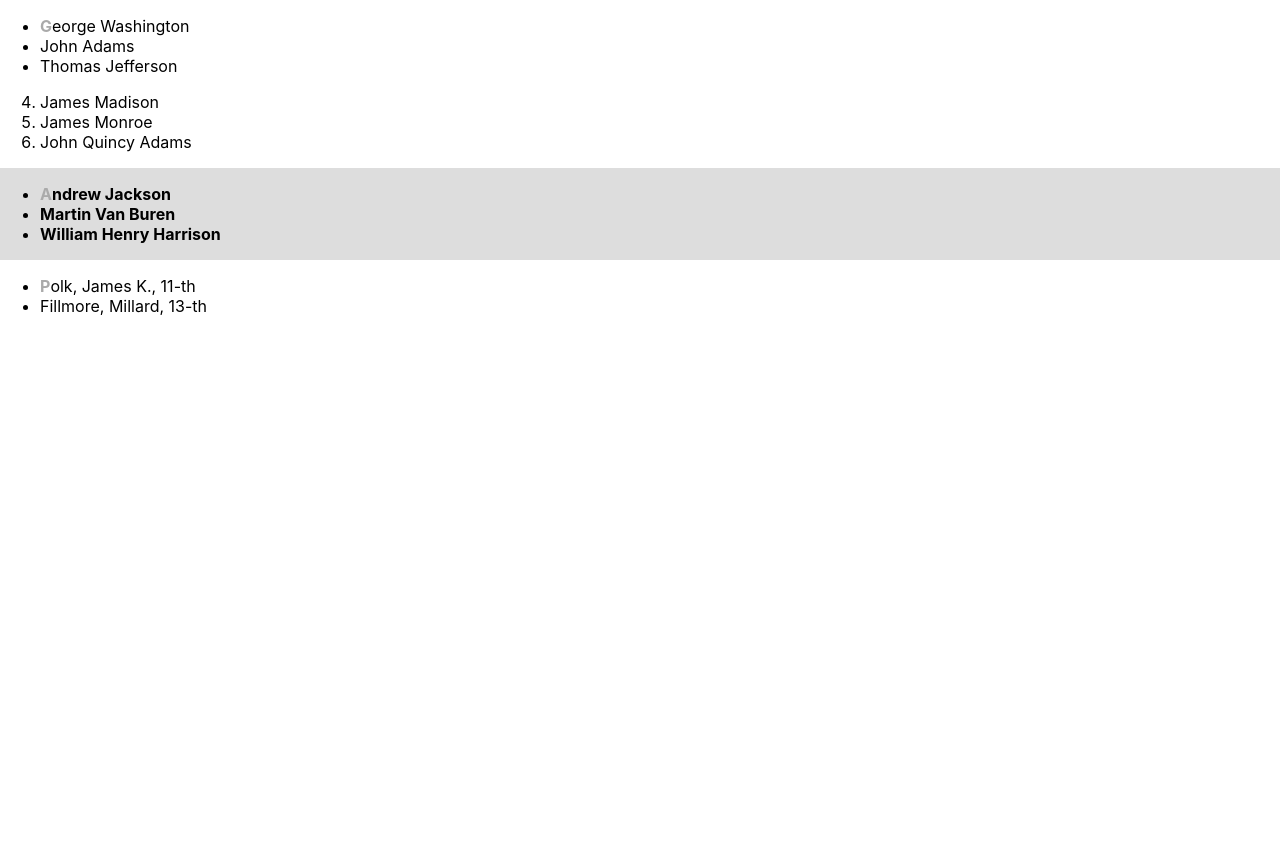
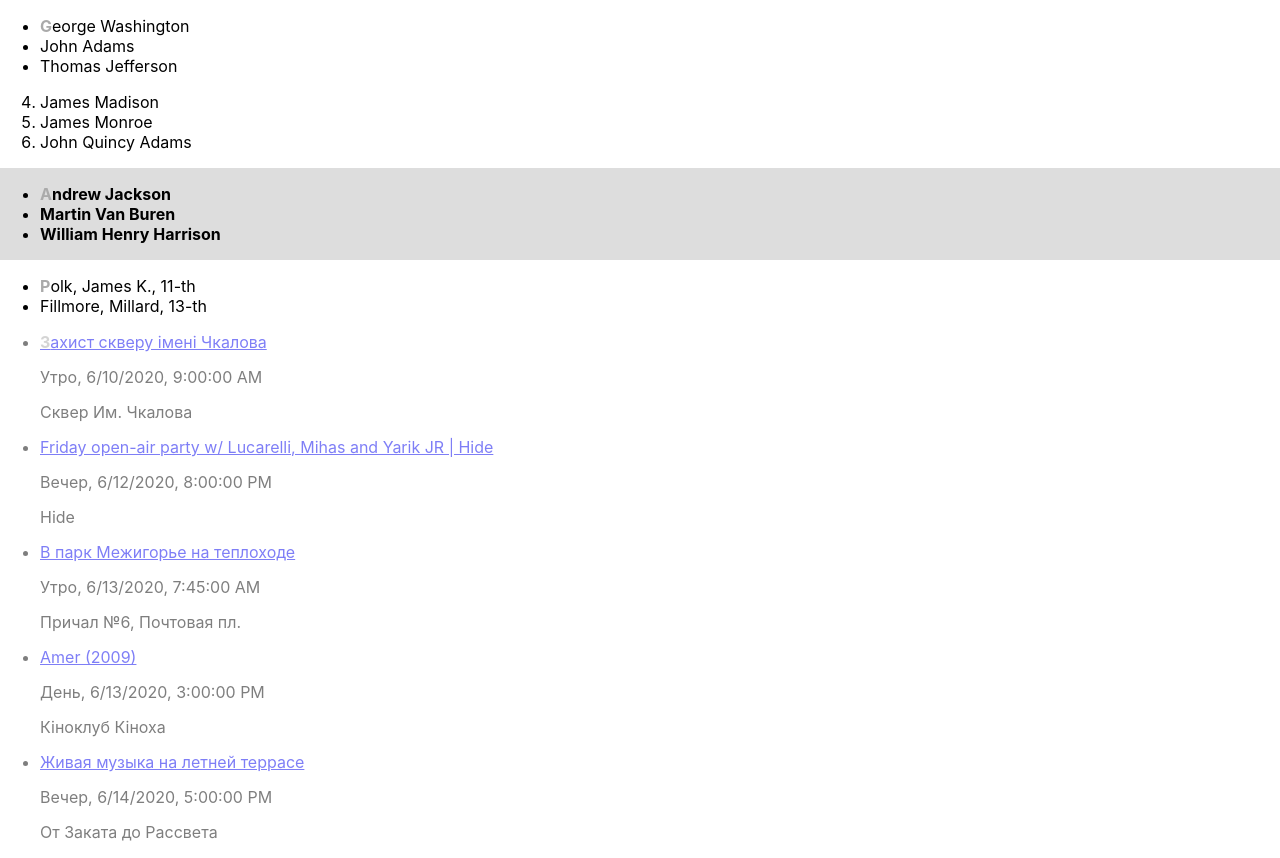
Before and after one commit to annandrosiuk/React-HW1, a React (Create React App) app: page / in a window 1280 px wide. Before the commit the page ends 800 px from the top, so only its background shows below. Built offline with nearby package versions, Linux system fonts and the light colour scheme.

Commit message:
task 8 done

```diff
--- a/src/index.css
+++ b/src/index.css
@@ -16,3 +16,8 @@ ul li:first-child::first-letter {
   color: #aaa;
   font-weight: bold;
 }
+
+.events li > * {
+  display: block;
+  margin: 15px 0;
+}
--- a/src/index.js
+++ b/src/index.js
@@ -15,6 +15,57 @@ const presidentsObj = [
   { firstName: 'Zachary', lastName: 'Taylor', presidentIndex: 12 },
   { firstName: 'Millard', lastName: 'Fillmore', presidentIndex: 13 }
 ];
+
+const serverResponse = [
+  {
+    'id': '666958530825467',
+    'title': 'Friday open-air party w/ Lucarelli, Mihas and Yarik JR | Hide',
+    'place': 'Hide',
+    'date': '2020-06-12T20:00:00.000Z'
+  },
+  {
+    'id': '786185895252176',
+    'title': 'Захист скверу імені Чкалова',
+    'place': 'Сквер Им. Чкалова',
+    'date': '2020-06-10T09:00:00.000Z'
+  },
+  {
+    'id': '623921328209118',
+    'title': 'Живая музыка на летней террасе',
+    'place': 'От Заката до Рассвета',
+    'date': '2020-06-14T17:00:00.000Z'
+  },
+  {
+    'id': '909559356190295',
+    'title': 'Amer (2009)',
+    'place': 'Кіноклуб Кіноха',
+    'date': '2020-06-13T15:00:00.000Z'
+  },
+  {
+    'id': '589272605321022',
+    'title': 'В парк Межигорье на теплоходе',
+    'place': 'Причал №6, Почтовая пл.',
+    'date': '2020-06-13T07:45:00.000Z'
+  }
+];
+
+function getTimesOfDay(date) {
+  const hour = new Date(date).getHours();
+
+  if (hour >= 5 && hour < 11) {
+    return 'Утро';
+  }
+
+  if (hour >= 11 && hour < 17) {
+    return 'День';
+  }
+
+  if (hour >= 17 && hour < 21) {
+    return 'Вечер';
+  }
+
+  return 'Ночь';
+}
 
 ReactDOM.render(
   <React.StrictMode>
@@ -52,6 +103,25 @@ ReactDOM.render(
         ) : null;
       })}
     </ul>
+
+    <ul className="events">
+      {serverResponse
+        .sort((a, b) => new Date(a.date) - new Date(b.date))
+        .map(event => {
+          const date = new Date(event.date);
+          return (
+            <li key={event.id} style={date < Date.now() ? { opacity: '0.5' } : null}>
+              <a target="_blank" rel="noopener noreferrer" href={`https://www.facebook.com/events/${event.id}/`}>
+                {event.title}
+              </a>
+              <span>
+                {getTimesOfDay(event.date)}, {date.toLocaleString()}
+              </span>
+              <span>{event.place}</span>
+            </li>
+          );
+        })}
+    </ul>
   </React.StrictMode>,
   document.getElementById('root')
 );
```
